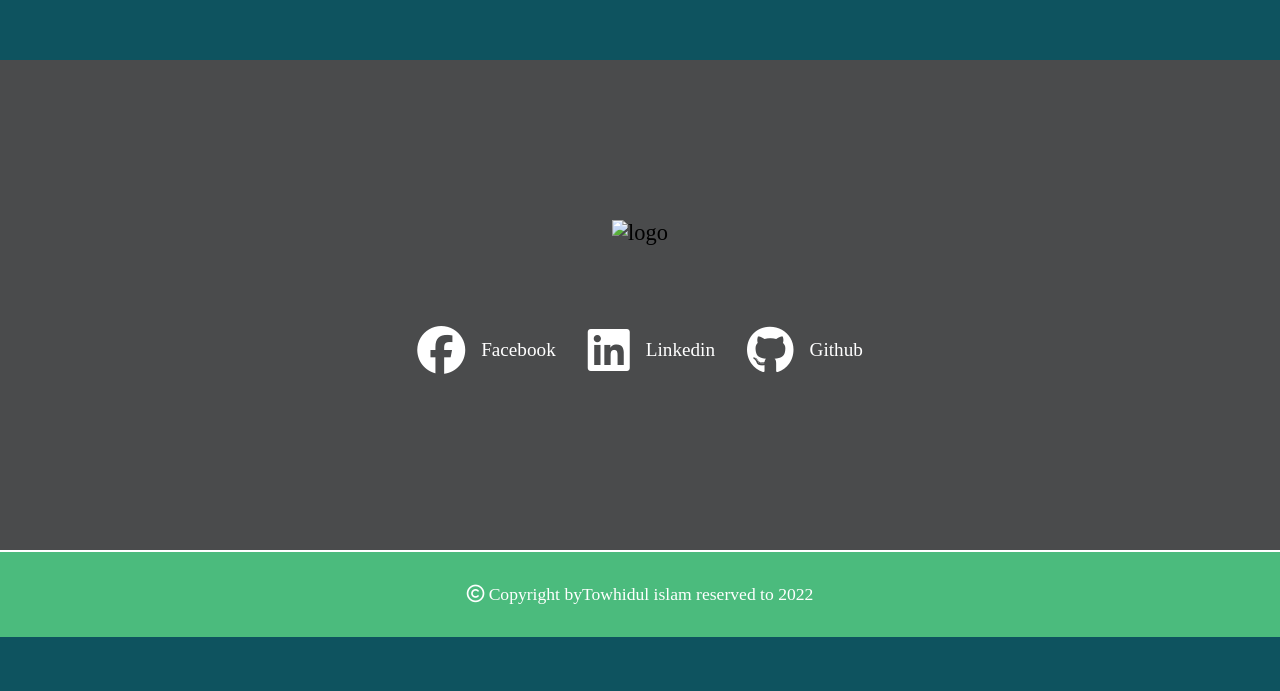
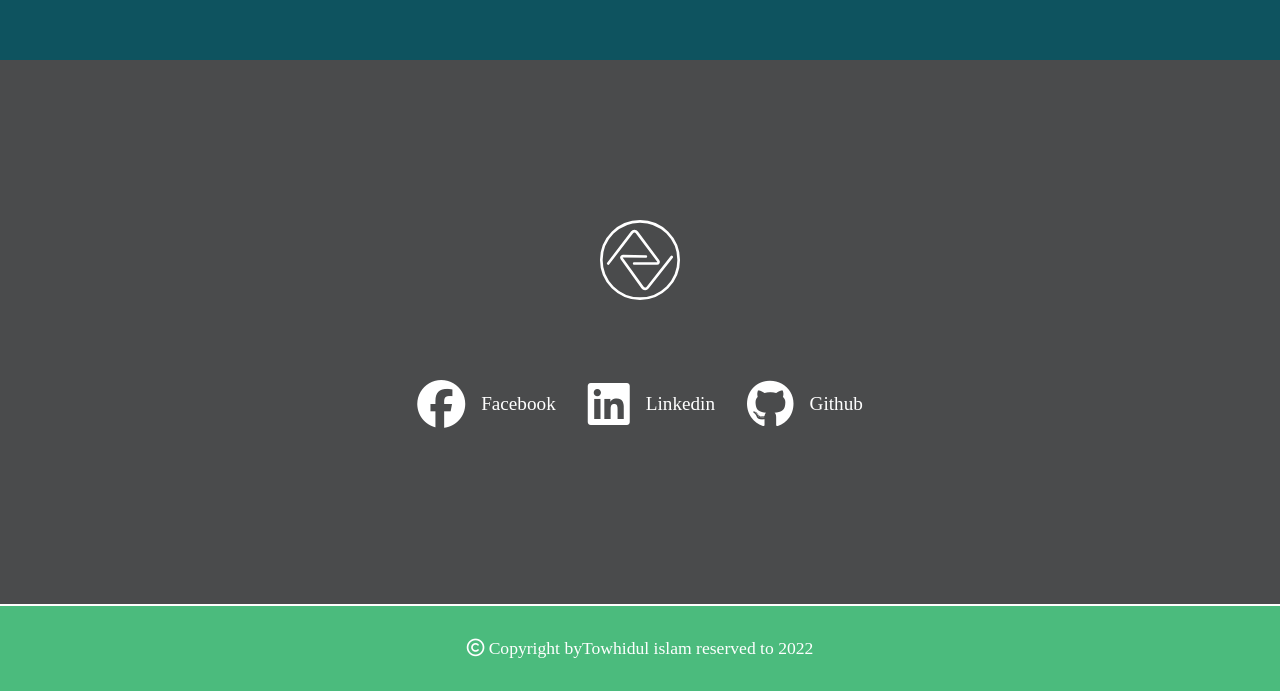
Before and after one commit to imtowhidulislam/ProjectThree, a plain HTML site: page index.html in a window 1280 px wide. Shown: the part 5174-5865 px from the top of the page. Before the commit the page ends 5811 px from the top, so only its background shows below. Drawn offline with Linux system fonts and the light colour scheme.

Commit message:
index.html file is updated

```diff
--- a/index.html
+++ b/index.html
@@ -307,7 +307,7 @@
     <footer class="logo__footer">
       <div class="list__container">
         <div class="icon footer__logo">
-          <img src="../project-26-11-21/Assets/logoWhite.svg" alt="logo" />
+          <img src="./Assets/logoWhite.svg" alt="logo" />
         </div>
         <div class="contact_list">
           <ul class="flex-icon">
```
